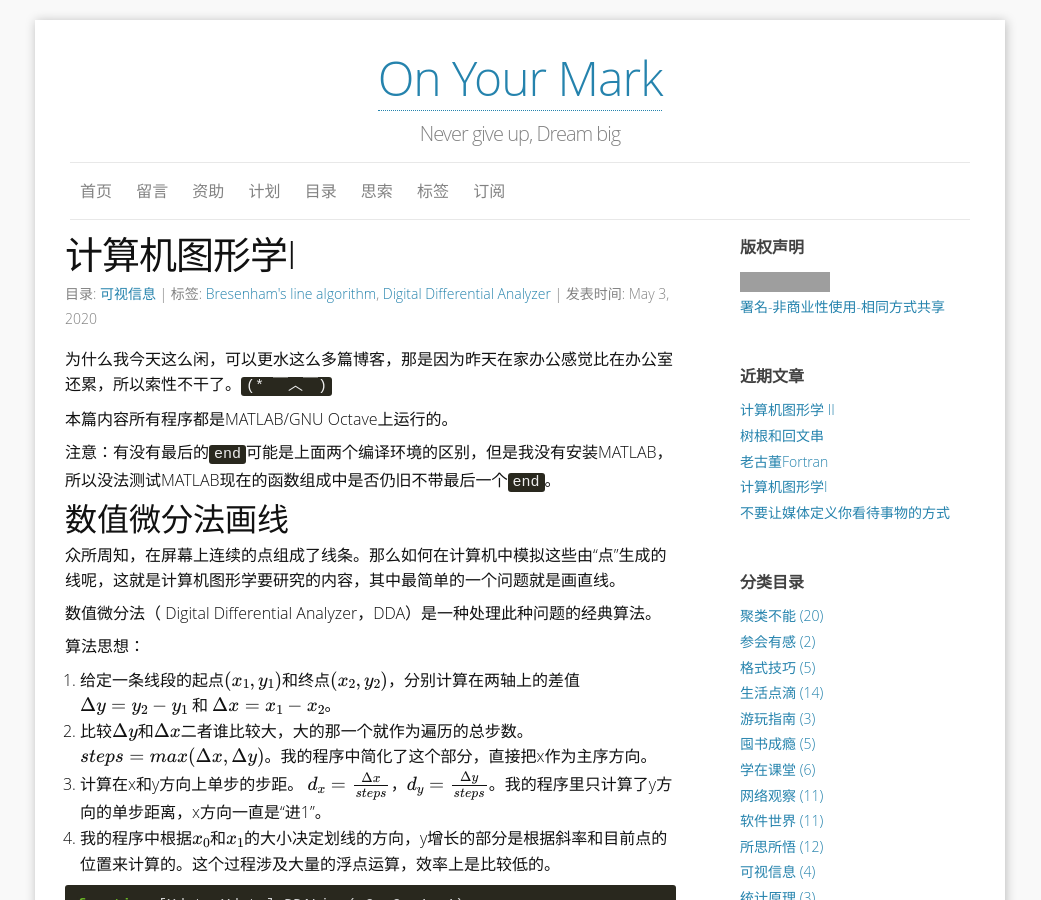
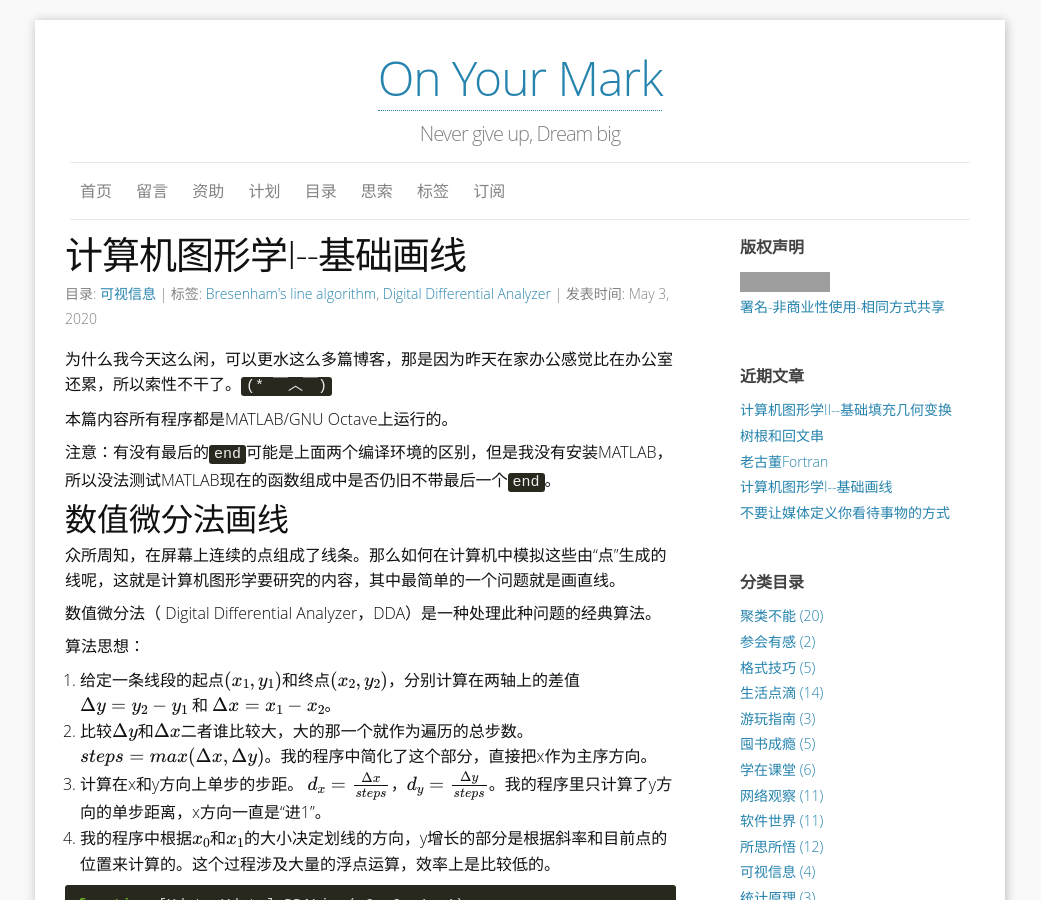
Before and after one commit to yulijia/cn, a Jekyll site: the page built from _posts/2020-05-03-Computer-Graphics-I.md, in a window 1280 px wide and 900 px high. Shown: the whole window, without its empty margins (120-1161 px from the left). Built offline with Jekyll 4.4.1, drawn with Linux system fonts in a browser that asks for light colours; formulas are drawn with MathJax 3; comment, search, counter and statistics services are not loaded; grey boxes are pictures that could not be loaded.

Commit message:
update titles

```diff
--- a/_posts/2020-05-03-Computer-Graphics-I.md
+++ b/_posts/2020-05-03-Computer-Graphics-I.md
@@ -1,7 +1,7 @@
 ---
 published: ture
 layout: post
-title: "计算机图形学I"
+title: "计算机图形学I--基础画线"
 author: Yu
 categories: 可视信息
 tags:
```
Also changed, not shown: _posts/2020-05-04-Computer-Graphics-II.md (+1 -1 lines).
